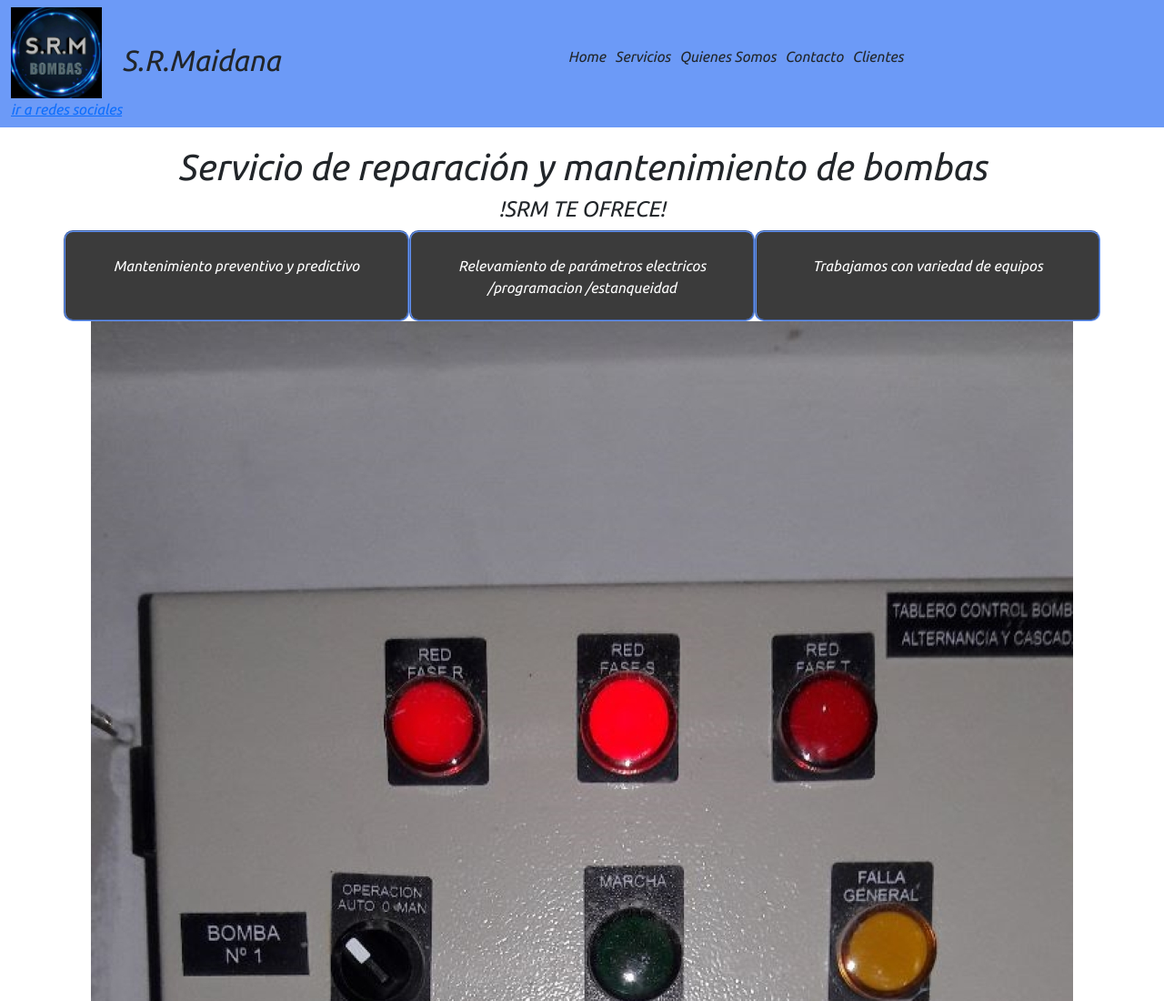
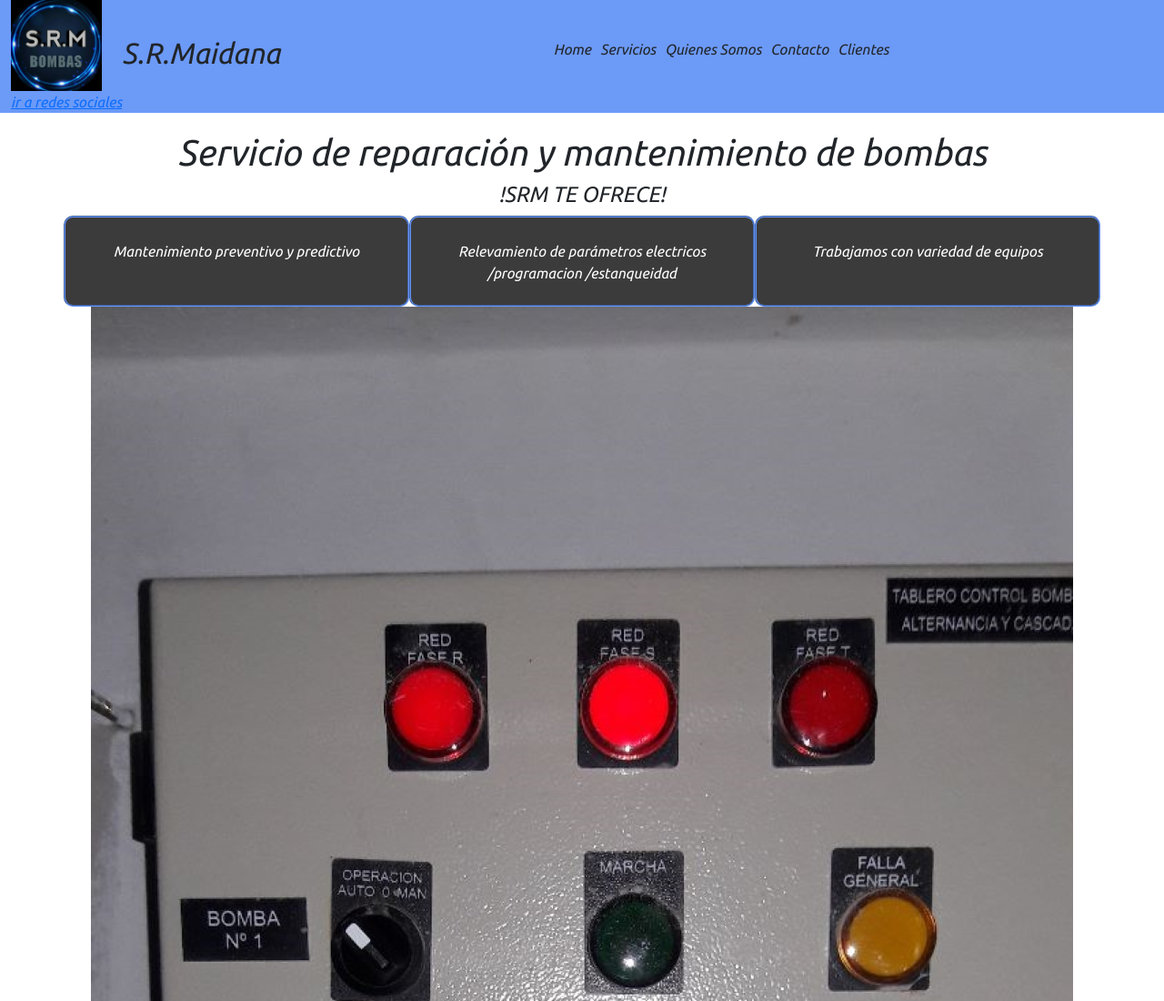
Before and after one commit to Martinmaidana14/ProyectoFinal-MartinMaidana, a website: page index.html in a window 1280 px wide. Shown: the top 1100 px of the page at 91% size. Drawn offline with nearby package versions, Linux system fonts and the light colour scheme.

Commit message:
centerbar3

```diff
--- a/scss/_mainhome.scss
+++ b/scss/_mainhome.scss
@@ -3,7 +3,12 @@
 
 .centerBar {
     display: flex;
-    justify-content: center;
+    align-self: center;
+    padding: 0%;
+    .nav-item {
+        display: flex;
+        align-self: center;
+    }
 }
 .home {
     background-color: $main-color;
```
Also changed, not shown: css/style.css, 1 other file.
